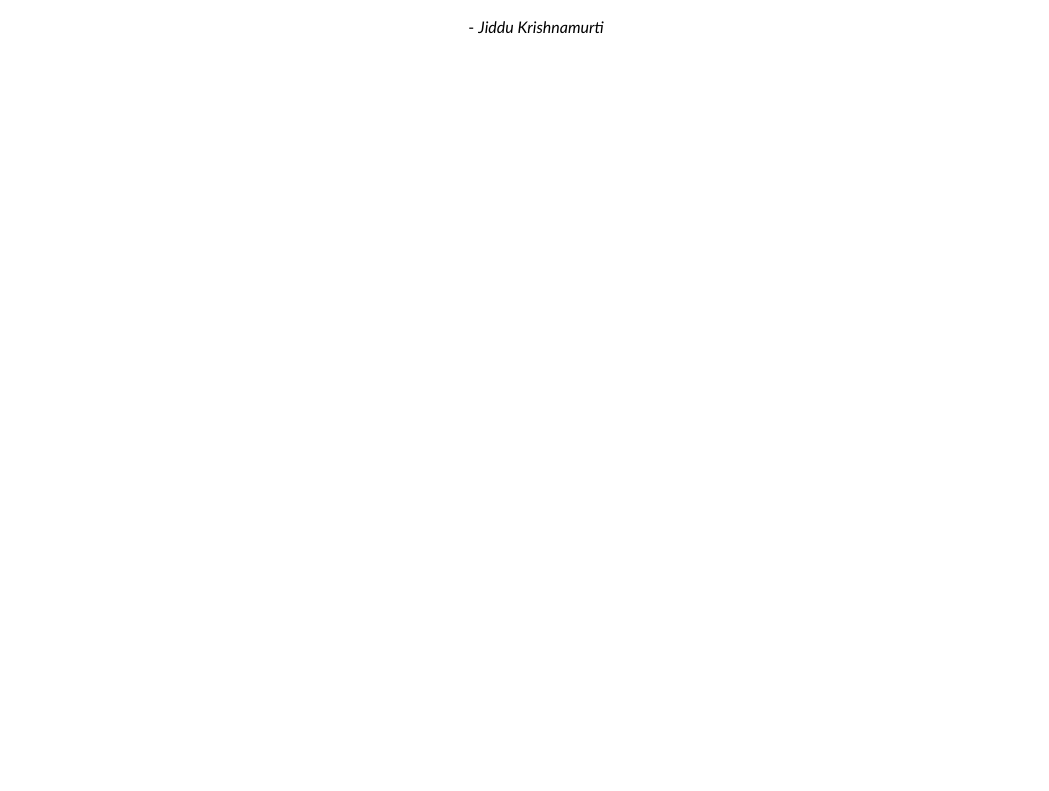
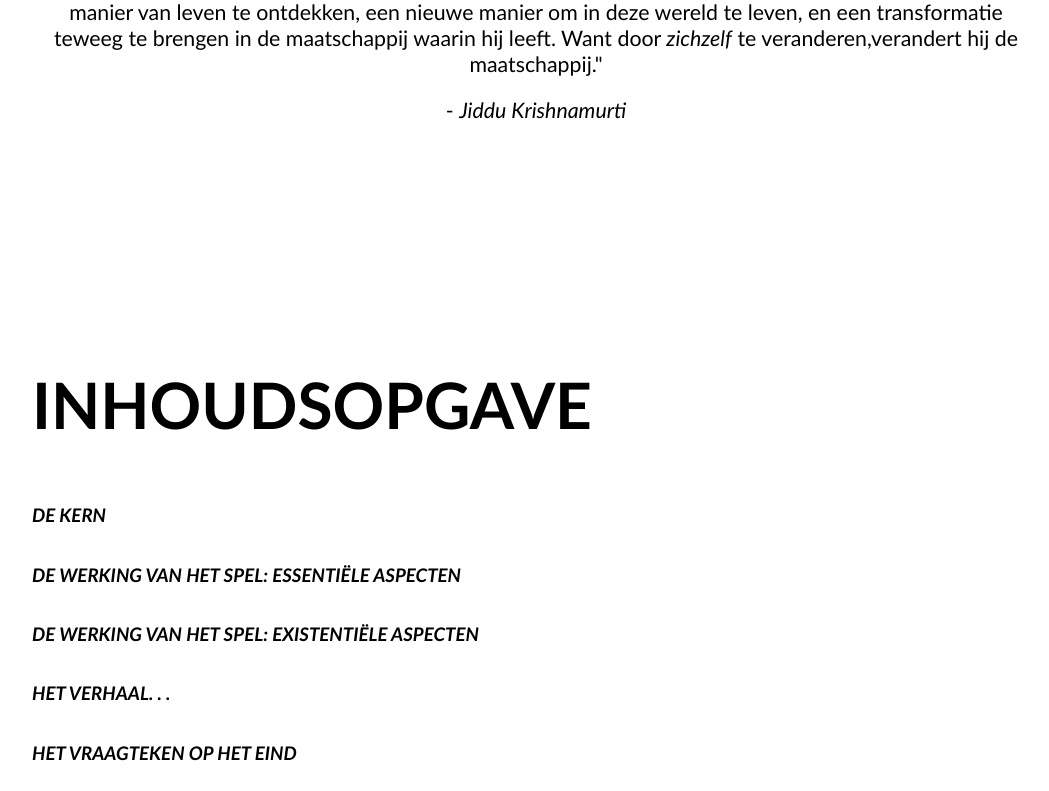
Before and after one commit to Junoburger/ludovicus, a Next.js app: page / in a window 1280 px wide. Shown: the part 1020-1811 px from the top of the page, without its empty margins (104-1153 px from the left). Before the commit the page ends 1256 px from the top, so only its background shows below. Built offline with nearby package versions, Linux system fonts and the light colour scheme.

Commit message:
added table of contents

```diff
--- a/components/container/TableOfContents.tsx
+++ b/components/container/TableOfContents.tsx
@@ -1,9 +1,27 @@
 import React from "react";
+import { Contents } from "../styled/TableOfContents";
 
 export const TableOfContents = () => {
   return (
     <>
-      <p>content</p>
+      <Contents>
+        <h1>INHOUDSOPGAVE</h1>
+        <h3>
+          <i>DE KERN</i>
+        </h3>
+        <h3>
+          <i>DE WERKING VAN HET SPEL: ESSENTIËLE ASPECTEN</i>
+        </h3>
+        <h3>
+          <i>DE WERKING VAN HET SPEL: EXISTENTIËLE ASPECTEN</i>
+        </h3>
+        <h3>
+          <i>HET VERHAAL. . .</i>
+        </h3>
+        <h3>
+          <i>HET VRAAGTEKEN OP HET EIND</i>
+        </h3>
+      </Contents>
     </>
   );
 };
--- a/components/styled/QuotesParagraph.ts
+++ b/components/styled/QuotesParagraph.ts
@@ -4,6 +4,7 @@ export const ParagraphBody = styled.div`
   P {
     margin: 25vh 10vw;
     text-align: center;
+    font-size: 16pt;
   }
 `;
 
--- /dev/null
+++ b/components/styled/TableOfContents.ts
@@ -0,0 +1,11 @@
+import styled from "styled-components";
+
+export const Contents = styled.div`
+  display: flex;
+  justify-content: flex-start;
+  flex-direction: column;
+  margin-left: 10vw;
+  h1 {
+    font-size: 5vw;
+  }
+`;
--- a/pages/index.tsx
+++ b/pages/index.tsx
@@ -1,6 +1,7 @@
 import Head from "next/head";
 import { Header } from "../components/container/Header";
 import { Quotes } from "../components/container/Quotes";
+import { TableOfContents } from "../components/container/TableOfContents";
 
 export default function Home() {
   return (
@@ -11,6 +12,7 @@ export default function Home() {
       </Head>
       <Header />
       <Quotes />
+      <TableOfContents />
     </>
   );
 }
```
